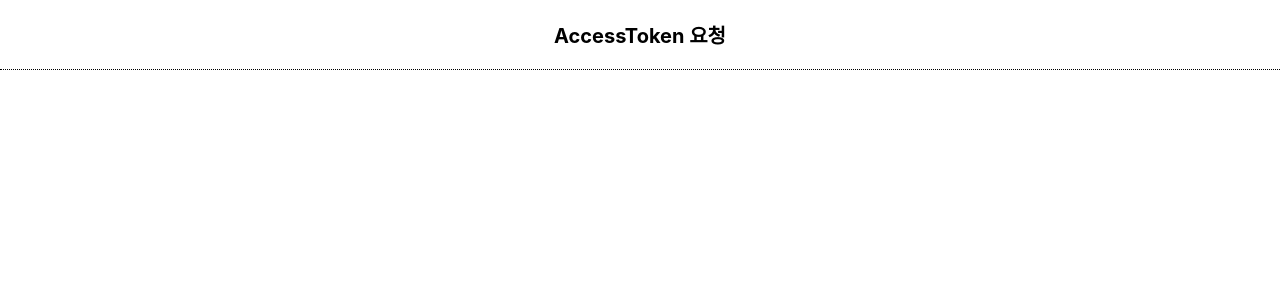
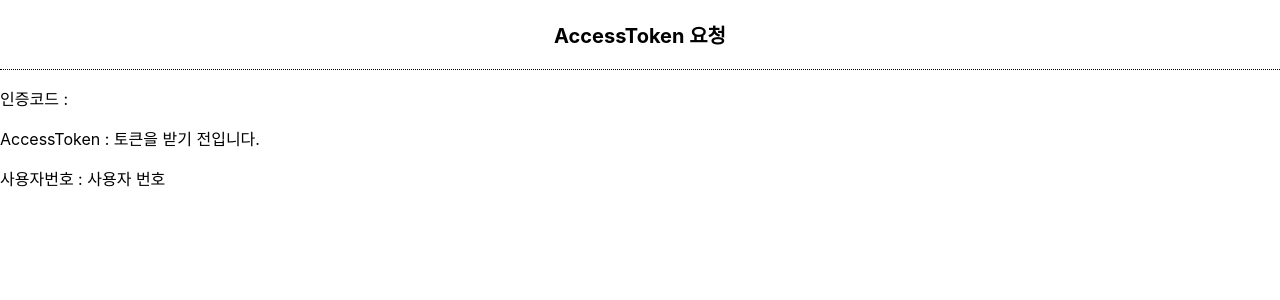
Before and after one commit to skymill2000/fintech220221, a React (Create React App) app in the folder fintech/: page /authResult in a window 1280 px wide. Before the commit this address had no page. Shown: the top 300 px of the page. Built offline with nearby package versions, Linux system fonts and the light colour scheme.

Commit message:
Axios 데이터 요청을 위한 sendData 및 Request Option 설정

```diff
--- a/fintech/src/pages/AuthResult.js
+++ b/fintech/src/pages/AuthResult.js
@@ -1,15 +1,41 @@
-import React from "react";
+import React, { useState } from "react";
 import HeaderWhite from "../components/HeaderWhite";
 import { useLocation } from "react-router-dom";
 import queryString from "query-string";
+import axios from "axios";
 
 const AuthResult = () => {
   console.log(useLocation().search);
   const parsedResult = queryString.parse(useLocation().search);
-  console.log(parsedResult);
+  const [accessToken, setaccessToken] = useState("토큰을 받기 전입니다.");
+  const [userSeqNo, setuserSeqNo] = useState("사용자 번호");
+  console.log(parsedResult.code);
+
+  const getAccessToken = () => {
+    const sendData = {
+      code: "",
+      client_id: "",
+      client_secret: "",
+      redirect_uri: "",
+      grant_type: "",
+    };
+
+    const option = {
+      method: "",
+      url: "",
+      headers: {},
+      data: sendData,
+    };
+
+    axios(option).then((response) => {});
+  };
+
   return (
     <div>
       <HeaderWhite title={"AccessToken 요청"}></HeaderWhite>
+      <p>인증코드 : {parsedResult.code}</p>
+      <p>AccessToken : {accessToken}</p>
+      <p>사용자번호 : {userSeqNo}</p>
     </div>
   );
 };
```
